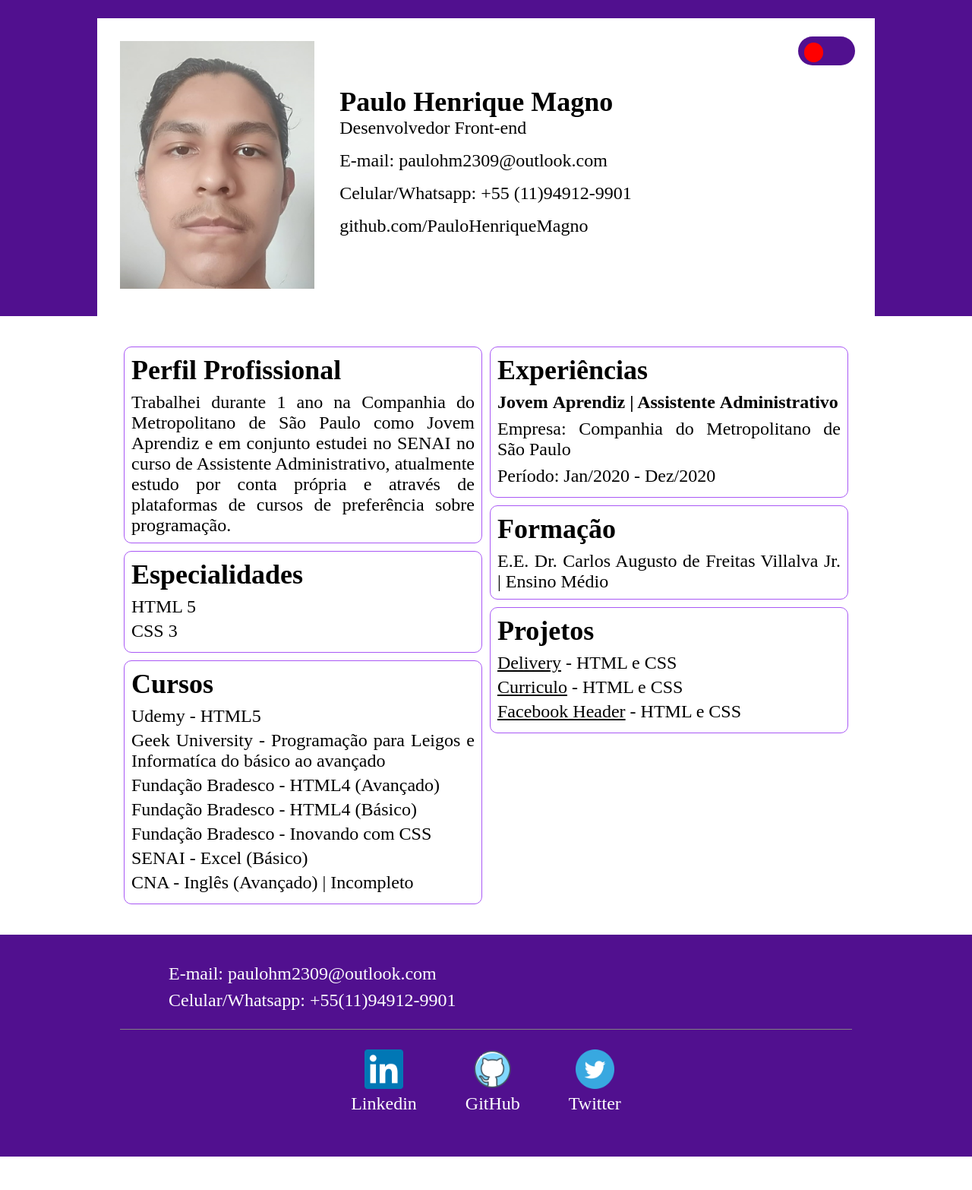
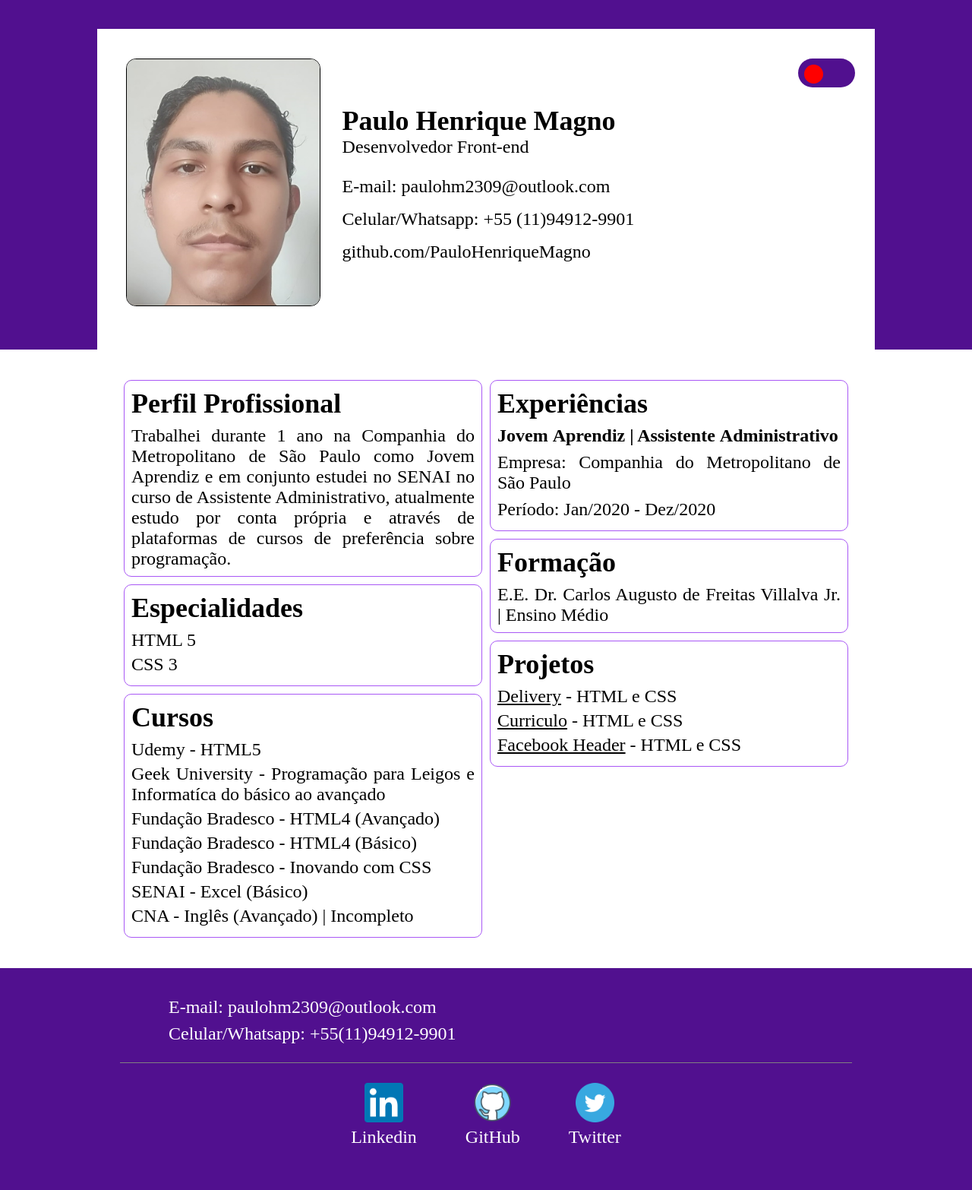
Before and after one commit to PauloHenriqueMagno/Curriculo, a PHP site: page / in a window 1280 px wide. Shown: the whole page at 76% size. Before the commit the page ends 1522 px from the top, so only its background shows below. Run offline with PHP 8.4, Linux system fonts and the light colour scheme.

Commit message:
Organizando arquivo e a pagina principal

```diff
--- a/code.js
+++ /dev/null
@@ -1 +0,0 @@
-var name = "Paulo Henrique Magno";
--- a/delivery.css
+++ b/delivery/delivery.css
@@ -1,5 +1,5 @@
 body {
-	background-image: url("delivery_background.png");
+	background-image: url("image/delivery_background.png");
 	background-repeat: repeat;
 	background-size: 121px 80px;
 	color: #000;
--- /dev/null
+++ b/face/code.js
@@ -0,0 +1 @@
+let name = "Paulo Henrique Magno";
--- a/face.css
+++ b/face/face.css
@@ -121,13 +121,13 @@ header{
     padding-bottom: 0.1vh
 }
 .name h1{
-    font-size: 6vh;
+    font-size: 1.5rem;
     font-family: 'Open Sans';
     line-height: 3.35vw;
 }
 
 .biografia a{
-    font-size: 2vh;
+    font-size: vh;
     font-weight: 700;
     color: rgb(75, 75, 255);
     text-decoration: none;
--- a/index.html
+++ b/index.html
@@ -29,7 +29,7 @@
 				<!--Caixa da foto de perfil-->
 				<div class="coluna coluna-esquerda">
 					<figure>
-						<img src="PAULO.jpg" alt="Imagem de perfil">
+						<img src="image/PAULO.jpg" alt="Imagem de perfil">
 						<figcaption class="hidden">Paulo Henrique Magno</figcaption>
 					</figure>
 
@@ -37,10 +37,10 @@
 
 				<!-- INFORMAÇÕES PESSOAIS-->
 				<div class="coluna coluna-direita">
-					<section>
+					<article>
 					<h1>Paulo Henrique Magno</h1>
 					<p>Desenvolvedor Front-end</p>
-					</section>
+					</article>
 
 					<ul>
 
@@ -67,20 +67,20 @@
 
 			<!--CONTEÚDO LADO ESQUERDO -->
 			<div class="coluna coluna-esquerda">
-				<section>
+				<article>
 					<h2>Perfil Profissional</h2>
 					<p>Trabalhei durante 1 ano na Companhia do Metropolitano de São Paulo como Jovem Aprendiz e em conjunto estudei no SENAI no curso de Assistente Administrativo, atualmente estudo por conta própria e através de plataformas de cursos de preferência sobre programação.</p>
-				</section>
+				</article>
 
-				<section>
+				<article>
 					<h2>Especialidades</h2>
 					<ul>
 						<li>HTML 5</li>
 						<li>CSS 3</li>
 					</ul>
-				</section>
+				</article>
 
-				<section>
+				<article>
 					<h2>Cursos</h2>
 					<ul>
 						<li>Udemy - HTML5</li>
@@ -91,13 +91,13 @@
 						<li>SENAI - Excel (Básico)</li>
 						<li>CNA - Inglês (Avançado) | Incompleto</li>
 					</ul>
-				</section>
+				</article>
 
 			</div>
 
 			<!--CONTÉUDO LADO Direito-->
 			<div class="coluna coluna-direita">
-				<section>
+				<article>
 					<h2>Experiências</h2>
 						<ul>
 							<li>
@@ -106,15 +106,15 @@
 								<p>Período: Jan/2020 - Dez/2020</p>
 							</li>
 						</ul>
-				</section>
+				</article>
 
-				<section>
+				<article>
 
 					<h2>Formação</h2>
 					<p>E.E. Dr. Carlos Augusto de Freitas Villalva Jr. | Ensino Médio</p>
 
-				</section>
-				<section>
+				</article>
+				<article>
 					<h2>Projetos</h2>
 						<ul>
 							<li>
@@ -127,7 +127,7 @@
 								<span><a href="face.html" target="_blank">Facebook Header</a> - HTML e CSS</span>
 							</li>
 						</ul>
-				</section>
+				</article>
 			</div>
 		</div>
 		</div>
@@ -154,21 +154,21 @@
 					<li>
 						<figure>
 							<a href="https://www.linkedin.com/in/paulohenriquemagno/" target="_blank">
-							<img src="linkedin_icon.png" alt="Linkedin"></a>
+							<img src="image/linkedin_icon.png" alt="Linkedin"></a>
 							<figcaption>Linkedin</figcaption>
 						</figure>
 					</li>
 					<li>
 						<figure>
 							<a href="https://github.com/PauloHenriqueMagno" target="_blank">
-							<img src="github_icon.png" alt="GitHub"></a>
+							<img src="image/github_icon.png" alt="GitHub"></a>
 							<figcaption>GitHub</figcaption>
 						</figure>
 					</li>
 					<li>
 						<figure>
 							<a href="https://twitter.com/PauloHe61562750/" target="_blank">
-							<img src="twitter_icon.png" alt="Twitter"></a>
+							<img src="image/twitter_icon.png" alt="Twitter"></a>
 							<figcaption>Twitter</figcaption>
 						</figure>
 					</li>
--- a/style.css
+++ b/style.css
@@ -1,14 +1,14 @@
 :root {
 	--cor-de-fundo: rgb(81, 16, 143);
 	--cor-de-fundo-secundario: white;
-	--font-size-padrão: 2vh;
+	--font-size-padrão: 3vw;
 	--cor-borda: rgb(169, 88, 245);
 	--container-size: 90vw;
 	--footer-font-color: white;
 	--font-color: black;
 }
 /*Estilos Gerais*/
-html, body, figure, img, div, input, textarea, p, h1, h2, h3, h4, h5, h6, ul, li, a, main{
+html, body, main, article, figure, img, div, input, textarea, p, h1, h2, h3, h4, h5, h6, ul, li, a, main{
 	margin: 0;
 	padding: 0;
 	box-sizing: border-box;
@@ -20,7 +20,7 @@ html, body, figure, img, div, input, textarea, p, h1, h2, h3, h4, h5, h6, ul, li
 	width: 100%;
 	max-width: var(--container-size);
 	margin: 0 auto;
-	padding: 5vw;
+	padding: 0.1vw 2vw 1vw 2vw;
 }
 
 
@@ -33,31 +33,36 @@ body{
 	font-family: 'Times New Roman', Arial;
 	font-size: var(--font-size-padrão);
 	color: var(--font-color);
+	background-color: var(--cor-de-fundo-secundario);
 }
 
 /*HEADER*/
 header{
 	background-color: var(--cor-de-fundo);
 	padding: 0 5vw;
-	padding-top: 3vh;
+	padding-top: 3vw;
 	color: var(--font-color);
 }
 header .container{
 	background-color: var(--cor-de-fundo-secundario);
 	position: relative;
+	padding: 3vw;
 }
 header .coluna img{
 	width: 20vw;
 	height: 25.5vw;
+	border: 0.1vw solid black;
+	border-radius: 1vw;
 	display: block;
 	margin: auto;
+	margin-bottom: 1vw;
 }
-header .coluna-direita section{
+header .coluna-direita article{
 	font-size: var(--font-size-padrão);
 	text-align: center;
 }
 header .coluna ul{
-	margin: 2vh 0 0;
+	margin: 2vw 0 0 0;
 }
 header .coluna ul li{
 	margin: 0 0 2vh;
@@ -103,26 +108,26 @@ main{
 main .container{
 	max-width: var(--container-size);
 }
-main .coluna section{
+main .coluna article{
 	padding: 10px;
 	border-top: 1px solid var(--cor-borda);
 	margin: 10px 5px;
 	text-align: justify;
 }
-main .coluna section p{
+main .coluna article p{
 	margin: 8px 0 0 0;
 }
-main .coluna section ul{
+main .coluna article ul{
 	margin: 8px 0 0 0;
 }
-main .coluna section ul li{
+main .coluna article ul li{
 	margin:0 0 5px;
 }
-main .coluna section ul li h3{
+main .coluna article ul li h3{
 	font-size: var(--font-size-padrão);
 	text-align: left;
 }
-main .coluna section ul li a{
+main .coluna article ul li a{
 	color: var(--font-color);
 	text-decoration: underline;
 }
@@ -154,7 +159,7 @@ main .coluna section ul li a{
 		width: 2vw;
 		border-radius: 100%;
 		position: absolute;
-		top: 0.48vh;
+		top: 0.48vw;
 		transition: all ease 0.3s;
 		margin-left: 0.6vw;
 	}
@@ -216,13 +221,13 @@ main .coluna section ul li a{
 	header .coluna-direita{
 		flex-basis:70%;
 	}
-	header .coluna-direita section{
+	header .coluna-direita article{
 		font-size: var(--font-size-padrão);
 		text-align: left;
 	}
 
 	/*Conteudo Principal*/
-	main .coluna section{
+	main .coluna article{
 		padding: 9px;
 		border: 1px solid var(--cor-borda);
 		margin: 10px 5px;
@@ -241,7 +246,7 @@ main .coluna section ul li a{
 	/*Botão Tema*/
 	label{
 		right: 2vw;
-		top: 3vh;
+		top: 3vw;
 	}
 	label span{
 		height: 2vw;
```
Also changed, not shown: face/face.html (renamed from face.html, +6 -5 lines), curriculo/curriculo.css (renamed from Curriculo.css), curriculo/curriculo.html (renamed from curriculo.html), delivery/delivery_corporation.html (renamed from delivery_corporation.html), delivery/menu.html (renamed from menu.html), image/PAULO.jpg (renamed from PAULO.jpg), image/camera.png (renamed from camera.png), image/delivery_background.png (renamed from delivery_background.png), image/github_icon.png (renamed from github_icon.png), image/lapis.png (renamed from lapis.png), image/linkedin_icon.png (renamed from linkedin_icon.png), image/mais.png (renamed from mais.png), image/twitter_icon.png (renamed from twitter_icon.png), image/user.png (renamed from user.png).
